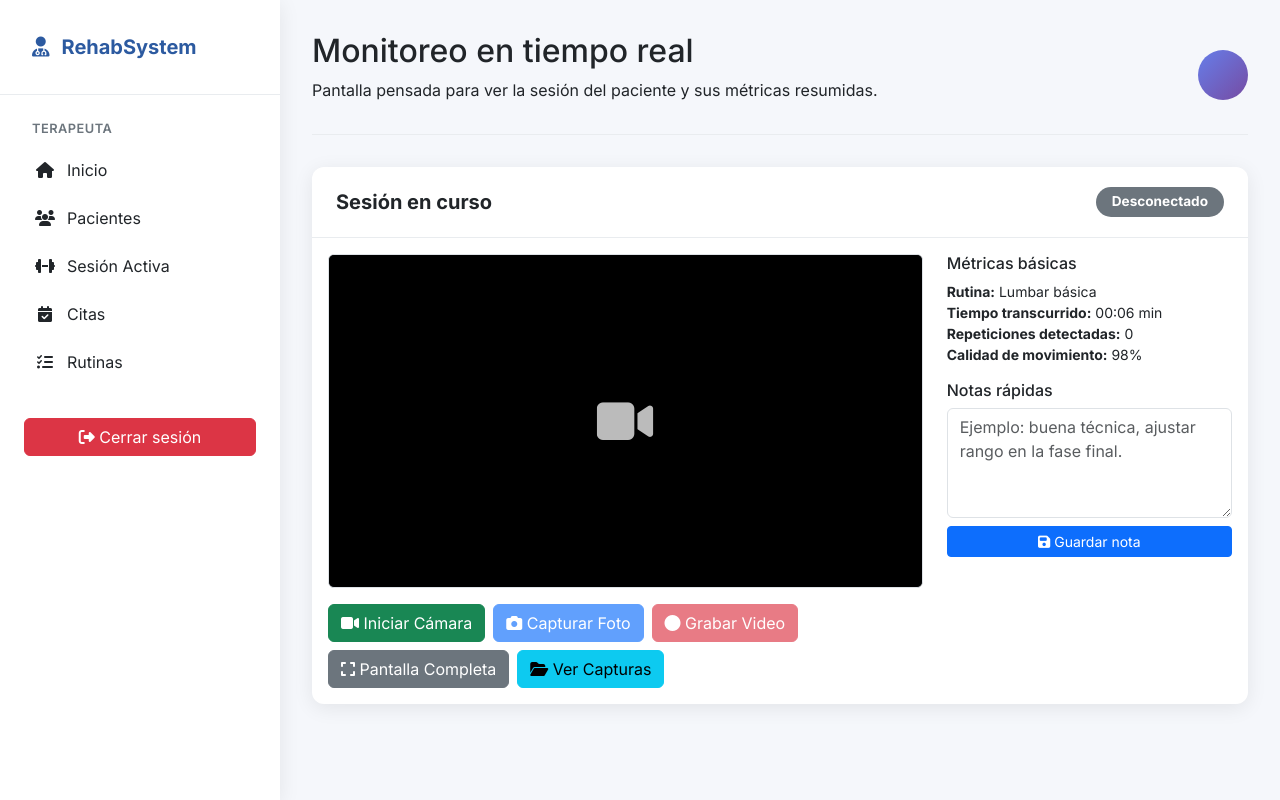
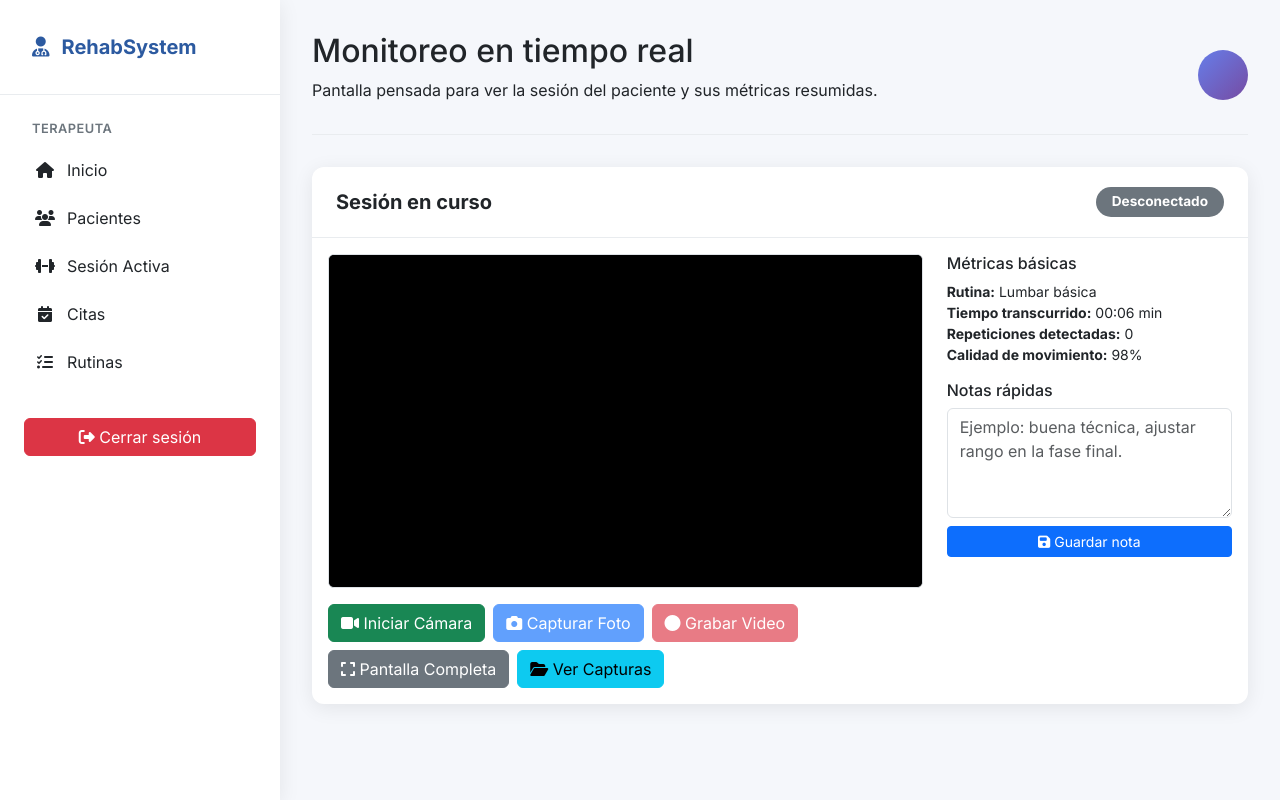
Before and after one commit to Knin90/web-RehabSystem, a Python web app: template templates/therapist/start_session.html in a window 1280 px wide. Run offline with Jinja, Linux system fonts and the light colour scheme; the template is opened without the code that fills it, so the values that code supplies are empty.

Commit message:
fix: Eliminar completamente ícono y texto del placeholder de cámara
- Quitar ícono de video del placeholder
- Quitar toda opacidad y elementos visuales
- Dejar solo fondo negro sólido
- Placeholder se oculta automáticamente cuando cámara activa
- Sin marcas de agua ni elementos sobre el video
- Interfaz completamente limpia cuando cámara encendida

```diff
--- a/templates/patient/start_therapy.html
+++ b/templates/patient/start_therapy.html
@@ -40,9 +40,8 @@
 
                 <!-- Placeholder cuando la cámara está apagada -->
                 <div id="cameraPlaceholder"
-                     class="position-absolute top-0 start-0 w-100 h-100 d-flex flex-column justify-content-center align-items-center text-white"
-                     style="background: rgba(0,0,0,0.9); z-index: 1;">
-                    <i class="fas fa-video fa-3x" style="opacity: 0.3;"></i>
+                     class="position-absolute top-0 start-0 w-100 h-100"
+                     style="background: #000; z-index: 1; display: flex;">
                 </div>
             </div>
 
--- a/templates/therapist/start_session.html
+++ b/templates/therapist/start_session.html
@@ -33,9 +33,8 @@
 
                 <!-- Placeholder cuando la cámara está apagada -->
                 <div id="cameraPlaceholder"
-                     class="position-absolute top-0 start-0 w-100 h-100 d-flex flex-column justify-content-center align-items-center text-white"
-                     style="background: rgba(0,0,0,0.9);">
-                    <i class="fas fa-video fa-3x" style="opacity: 0.3;"></i>
+                     class="position-absolute top-0 start-0 w-100 h-100"
+                     style="background: #000; display: flex;">
                 </div>
             </div>
 
```
